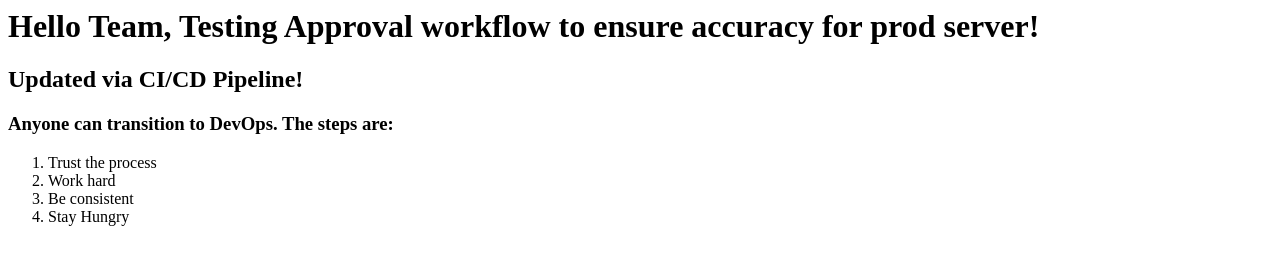
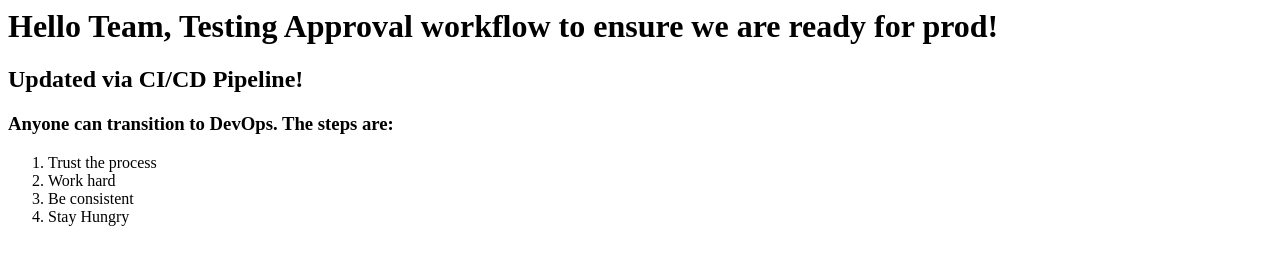
Before and after one commit to Zayellecks/aws-static-website-pipeline, a plain HTML site: page index.html in a window 1280 px wide. Drawn offline with Linux system fonts and the light colour scheme.

Commit message:
Update index.html

```diff
--- a/index.html
+++ b/index.html
@@ -1,4 +1,4 @@
-<h1>Hello Team, Testing Approval workflow to ensure accuracy for prod server!</h1>
+<h1>Hello Team, Testing Approval workflow to ensure we are ready for prod!</h1>
 <h2>Updated via CI/CD Pipeline!</h2>
 <h3>Anyone can transition to DevOps. The steps are: </h3>
 <ol>
```
